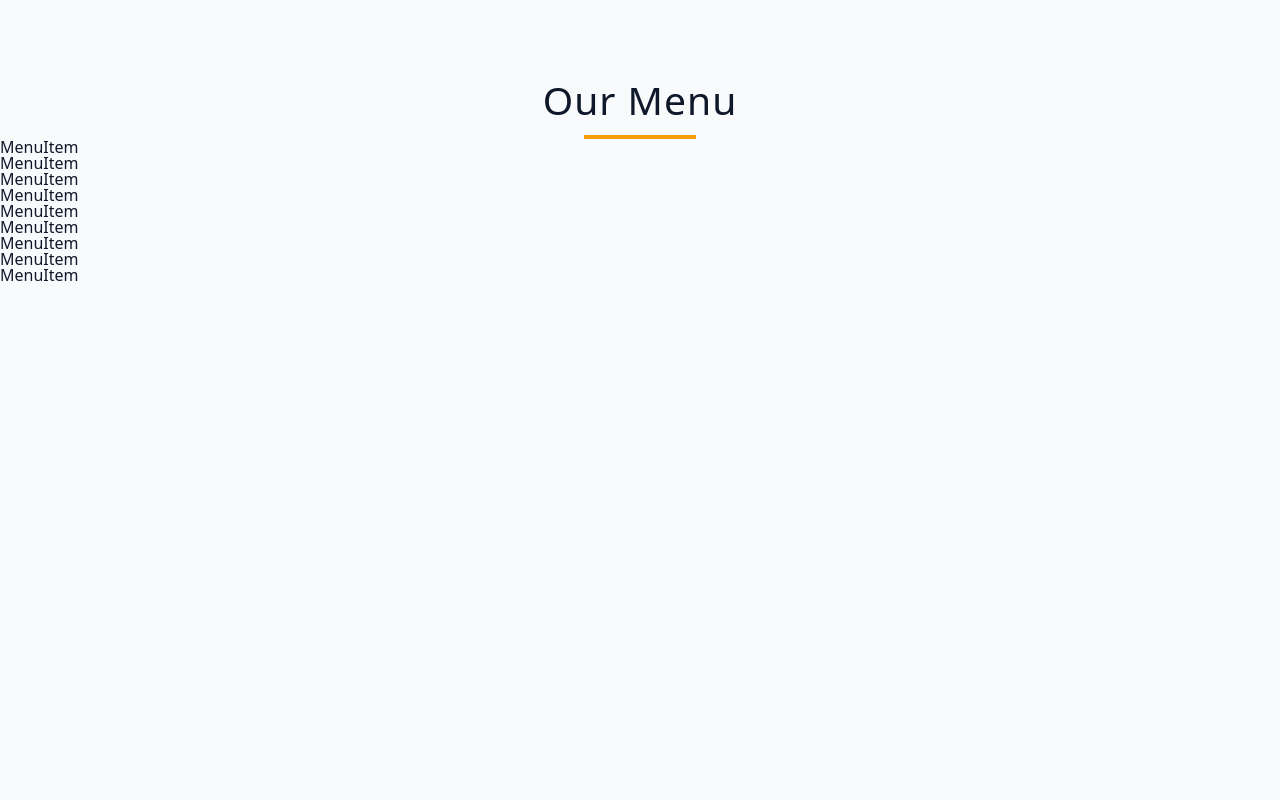
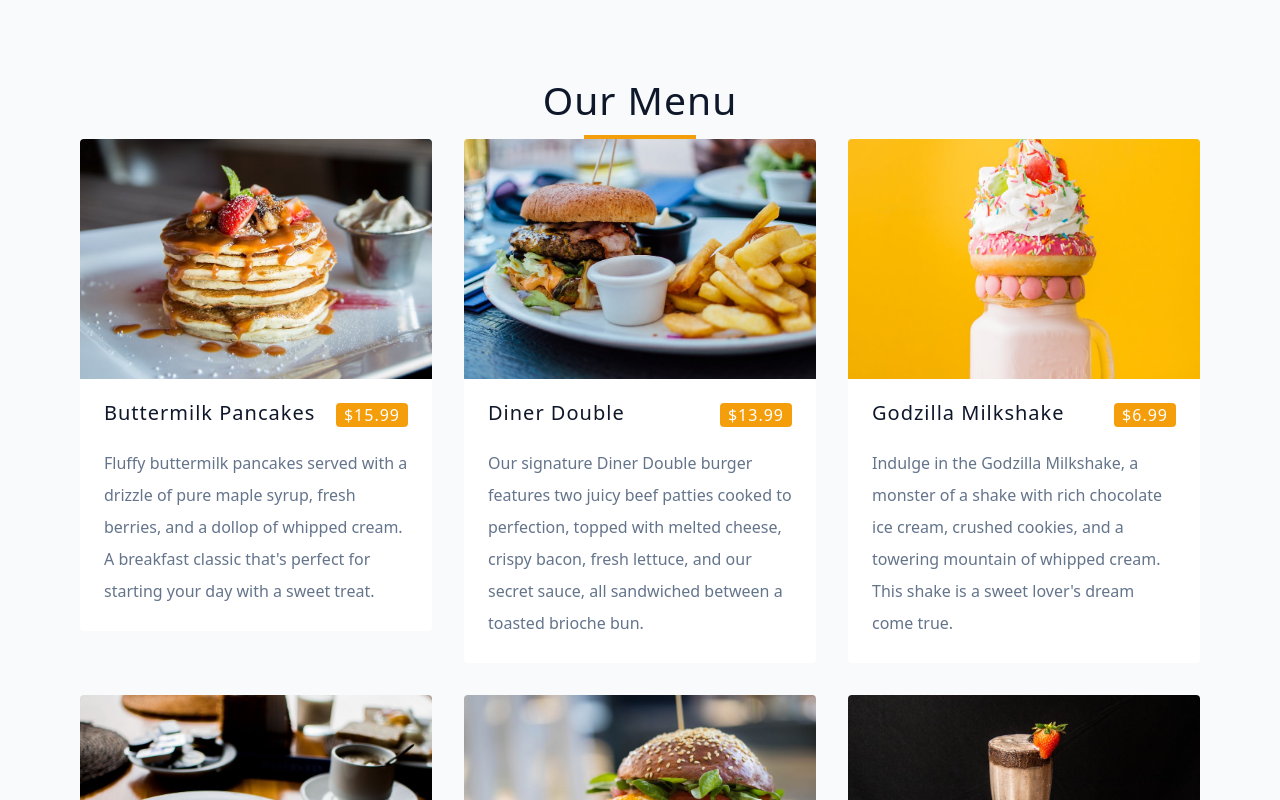
Before and after one commit to jackal7819/Menu, a React (Vite) app: page / in a window 1280 px wide. Shown: the top 800 px of the page. Built offline with nearby package versions, Linux system fonts and the light colour scheme; the HTML template or start-up script is replaced by a standard one.

Commit message:
Create MenuItem

```diff
--- a/src/App.jsx
+++ b/src/App.jsx
@@ -7,9 +7,11 @@
     const [menu, setMenu] = useState(data);
 
     return (
-        <main className='menu'>
-            <Title text='Our menu' />
-            <Menu menu={menu} />
+        <main>
+            <section className='menu'>
+                <Title text='Our menu' />
+                <Menu menu={menu} />
+            </section>
         </main>
     );
 };
--- a/src/Menu.jsx
+++ b/src/Menu.jsx
@@ -2,7 +2,7 @@
 
 const Menu = ({ menu }) => {
     return (
-        <div className='center'>
+        <div className='section-center'>
             {menu.map((item) => (
                 <MenuItem key={item.id} {...item} />
             ))}
--- a/src/MenuItem.jsx
+++ b/src/MenuItem.jsx
@@ -1,4 +1,15 @@
-const MenuItem = ({ id, title, desc, text }) => {
-    return <div>MenuItem</div>;
+const MenuItem = ({ id, title, desc, price, img }) => {
+    return (
+        <article className='menu-item'>
+            <img src={img} alt={title} className='img' />
+            <div className='item-info'>
+                <header>
+                    <h5>{title}</h5>
+                    <span className='item-price'>${price}</span>
+                </header>
+                <p className='item-text'>{desc}</p>
+            </div>
+        </article>
+    );
 };
 export default MenuItem;
```
